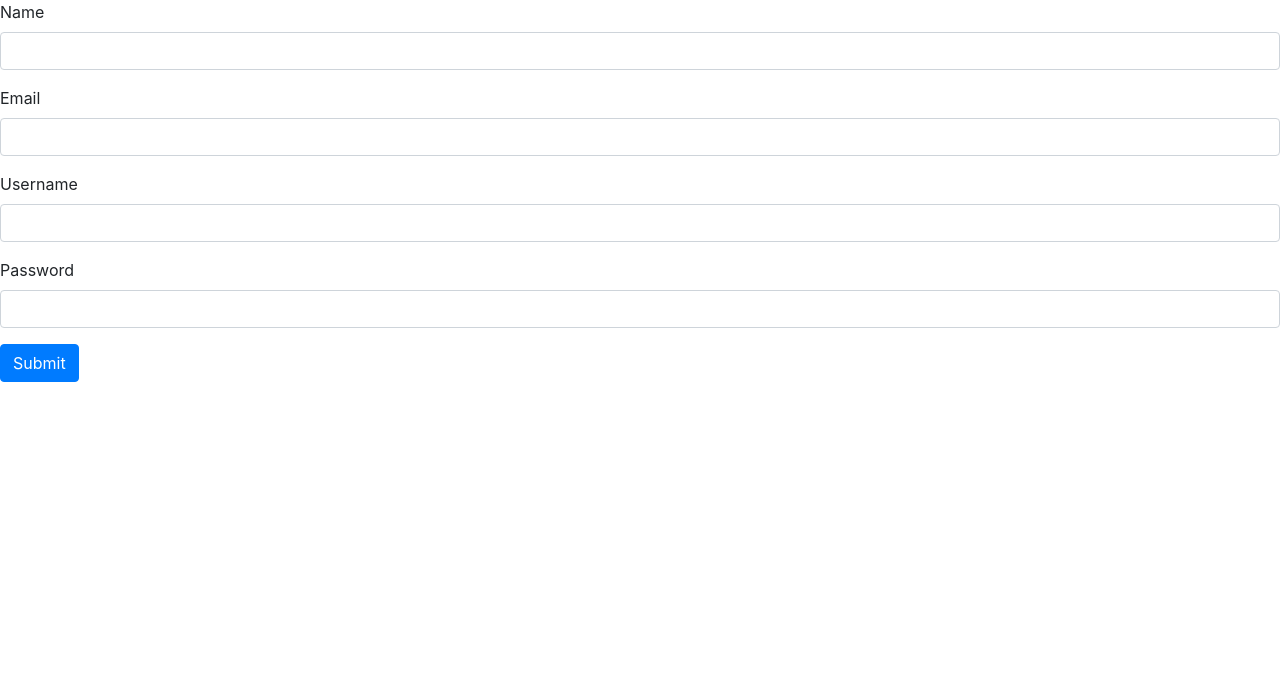
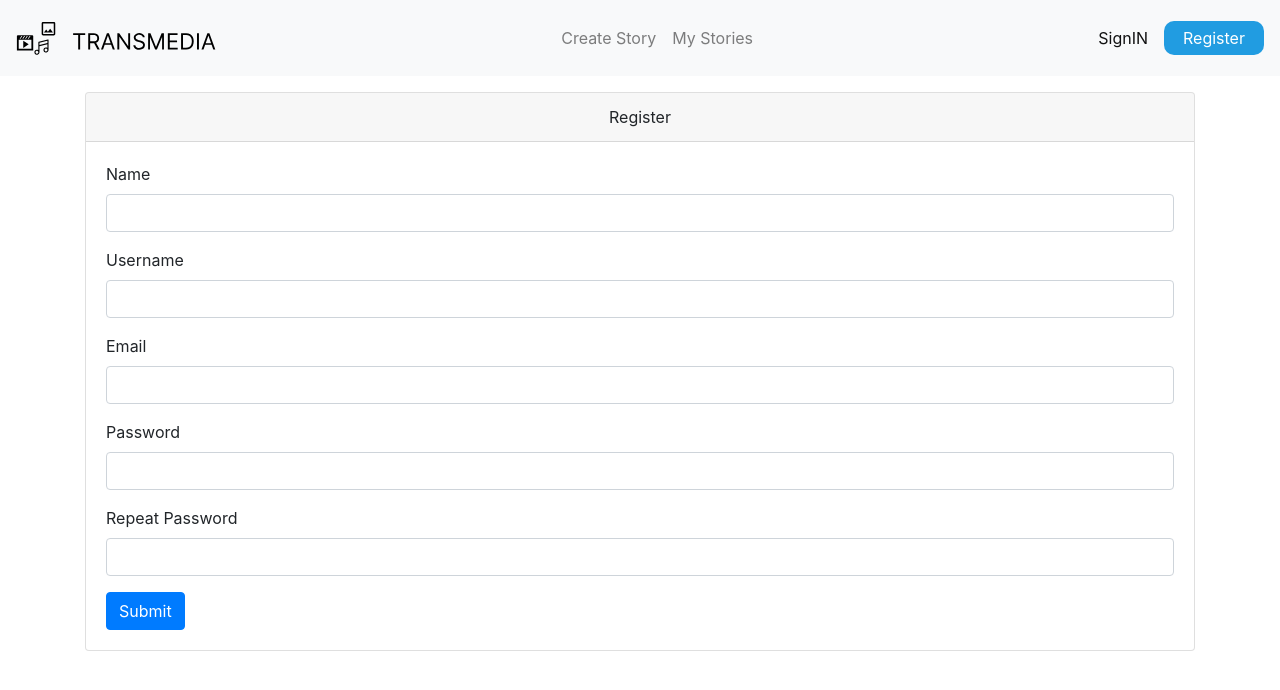
Before and after one commit to iptomar/Transmedia, a PHP site: page /register.php in a window 1280 px wide. Shown: the top 690 px of the page. Run offline with PHP 8.4, Linux system fonts and the light colour scheme; some libraries are stand-ins or nearby versions.

Commit message:
Add input validation
Show error messages when data is wrong and verify if username and email are unique

```diff
--- a/register.php
+++ b/register.php
@@ -1,18 +1,38 @@
 <?php
 require "config/connectdb.php";
-if (isset($_POST["submit"])) {
+$name = '';
+$email = '';
+$username = '';
+$password =  '';
+$repeat_pass =  '';
+
+if ($_SERVER["REQUEST_METHOD"] == "POST" && isset($_POST['submit'])) {
     $name = $_POST["name"];
     $email = $_POST["email"];
     $username = $_POST["username"];
     $password = $_POST["password"];
-    $name = $_POST["name"];
-
+    $repeat_pass = $_POST["repeat-password"];
+    //Verify if email and username don't exist in the database
+    $sql = 'SELECT username,email from user WHERE username = ? OR email=? LIMIT 1';
+    $stmt = $pdo->prepare($sql);
+    $stmt->execute([$username, $email]);
+    if ($stmt->fetchColumn()) {
+        //If username or email is not unique give a error
+        echo '<script>alert("Something went wrong, please try again")</script>';
+    } else {
+        if ($repeat_pass == $password) {
             //Generate the password hash along with the salt
             $password = password_hash($password, PASSWORD_DEFAULT);
-
+            //Insert new user into the user table in the database
             $sql = "INSERT INTO user (name, email, username, password ) VALUES (?,?,?,?)";
             $stmt = $pdo->prepare($sql);
             $stmt->execute([$name, $email, $username, $password]);
+            header('Location: index.php');
+        } else {
+            //If the input verification on the client side failed and the passwords don't match, show error message
+            echo '<script>alert("Passwords don\'t match, please try again")</script>';
+        }
+    }
 }
 ?>
 
@@ -22,41 +42,139 @@ if (isset($_POST["submit"])) {
 <head>
     <meta charset="UTF-8">
     <meta http-equiv="X-UA-Compatible" content="IE=edge">
+    <link rel="stylesheet" href="https://cdn.jsdelivr.net/npm/bootstrap@4.5.3/dist/css/bootstrap.min.css" integrity="sha384-TX8t27EcRE3e/ihU7zmQxVncDAy5uIKz4rEkgIXeMed4M0jlfIDPvg6uqKI2xXr2" crossorigin="anonymous">
+
     <meta name="viewport" content="width=device-width, initial-scale=1.0">
-    <link rel="stylesheet" href="https://cdn.jsdelivr.net/npm/bootstrap@4.0.0/dist/css/bootstrap.min.css"
-        integrity="sha384-Gn5384xqQ1aoWXA+058RXPxPg6fy4IWvTNh0E263XmFcJlSAwiGgFAW/dAiS6JXm" crossorigin="anonymous">
     <title>Register User</title>
+    <style>
+        .invalid-feedback {
+            font-size: 14px !important;
+        }
+    </style>
 </head>
 
 <body>
-    <?php
-    ?>
-    <form method="post" action="register.php">
-        <!-- Form textbox for the user to insert the name !-->
+    <?php include "NavBar.php"; ?>
+    <script src="https://code.jquery.com/jquery-3.2.1.min.js" integrity="sha384-xBuQ/xzmlsLoJpyjoggmTEz8OWUFM0/RC5BsqQBDX2v5cMvDHcMakNTNrHIW2I5f" crossorigin="anonymous"></script>
+
+    <div class="container-sm mt-3">
+        <div class="card">
+            <div class="card-header text-center">Register</div>
+            <div class="card-body">
+                <form method="post" id="form-register" action="register.php" class="needs-validation" novalidate>
+                    <!-- Input for the user to insert the name !-->
                     <div class="form-group">
-            <label for="name">Name</label>
-            <input type="text" class="form-control" id="name" required name="name">
+                        <label for="name" class="form-label">Name</label>
+                        <input type="text" maxlength="128" class="form-control" id="name" required name="name" value="<?= $name ?>">
+                        <div class="invalid-feedback">Please fill out this field</div>
                     </div>
 
-        <!-- Form textbox for the user to insert the email !-->
+                    <!-- Input for the user to insert the username !-->
                     <div class="form-group">
-            <label for="email">Email</label>
-            <input type="email" class="form-control" id="email" required name="email">
+                        <label for="username" class="form-label">Username</label>
+                        <input type="text" maxlength="128" class="form-control" id="username" required name="username" value="<?= $username ?>">
+                        <div id="username-error" class="invalid-feedback">Please input a valid username</div>
                     </div>
 
-        <!-- Form textbox for the user to insert the name !-->
+                    <!-- Input for the user to insert the email !-->
                     <div class="form-group">
-            <label for="username">Username</label>
-            <input type="text" class="form-control" id="username" required name="username">
+                        <label for="email" class="form-label">Email</label>
+                        <input onclick="" maxlength="128" type="email" class="form-control" id="email" required name="email" value="<?= $email ?>">
+                        <div id="email-error" class="invalid-feedback">Please input a valid email</div>
                     </div>
 
+                    <!-- Input for the user to insert the password !-->
                     <div class="form-group">
-            <label for="password">Password</label>
+                        <label for="password" class="form-label">Password</label>
                         <input type="password" class="form-control" id="password" required name="password">
+                        <div class="invalid-feedback">Please fill out this field</div>
+                    </div>
+
+                    <!-- Input for the user to repeat the password !-->
+                    <div class="form-group">
+                        <label for="repeat-password">Repeat Password</label>
+                        <input type="password" class="form-control" id="repeat-password" required name="repeat-password">
+                        <div class="invalid-feedback">The Passwords don't match</div>
                     </div>
 
                     <button type="submit" name="submit" class="btn btn-primary">Submit</button>
                 </form>
+            </div>
+        </div>
+    </div>
+    <script>
+        //On focus out of the repeat password input verify if the input matches the password input
+        $("#repeat-password").focusout(function() {
+            var input = document.getElementById('repeat-password');
+            if (input.value != document.getElementById('password').value) {
+                input.setCustomValidity("The Passwords don't match");
+            } else {
+                // input is valid -- reset the error message
+                input.setCustomValidity('');
+
+            }
+        });
+
+        //On focus out of the email input use a ajax to the file ajax.php call to verify if email is already in use
+        $("#email").focusout(function() {
+            $.ajax({
+                type: "POST",
+                url: "functions/ajax.php",
+                data: {
+                    email_verify: $("#email").val()
+                },
+                success: function(data) {
+                    var input = document.getElementById('email');
+                    var error = document.getElementById('email-error');
+                    if (data == "true") {
+                        error.innerHTML = "Email is already in use";
+                        input.setCustomValidity("Email is already in use");
+                    } else {
+                        error.innerHTML = "Please input a valid email";
+                        input.setCustomValidity('');
+                    }
+                }
+            });
+
+        });
+
+        //On focus out of the username input use a ajax call to verify if username is already in use
+        $("#username").focusout(function() {
+            $.ajax({
+                type: "POST",
+                url: "functions/ajax.php",
+                data: {
+                    username_verify: $("#username").val()
+                },
+                success: function(data) {
+                    var input = document.getElementById('username');
+                    var error = document.getElementById('username-error');
+                    if (data == "true") {
+                        error.innerHTML = "Username is already in use. Please try another";
+                        input.setCustomValidity("Username is already in use");
+                    } else {
+                        error.innerHTML = "Please input a valid username";
+                        input.setCustomValidity('');
+                    }
+                }
+            });
+        });
+
+
+        // Disable form submissions if there are invalid fields
+        (function() {
+            'use strict'
+            var form = document.getElementById('form-register');
+            form.addEventListener('submit', function(event) {
+                if (!form.checkValidity()) {
+                    event.preventDefault()
+                    event.stopPropagation()
+                }
+                form.classList.add('was-validated')
+            }, false)
+
+        })()
+    </script>
 </body>
 
 </html>
```
Also changed, not shown: functions/ajax.php (added, +41 -0 lines). Lines whose indentation alone changed are shown as unchanged.
